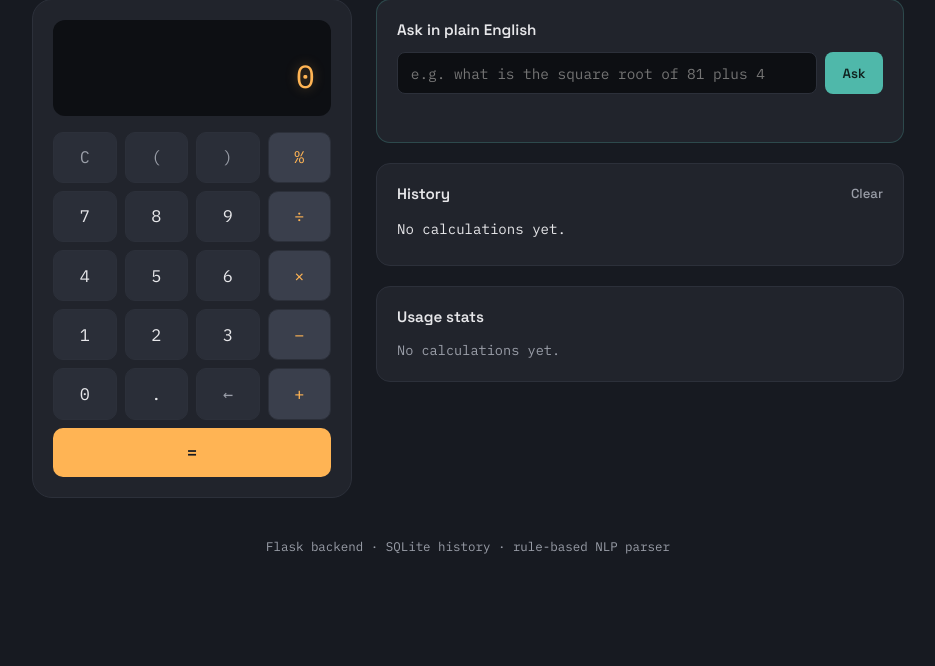
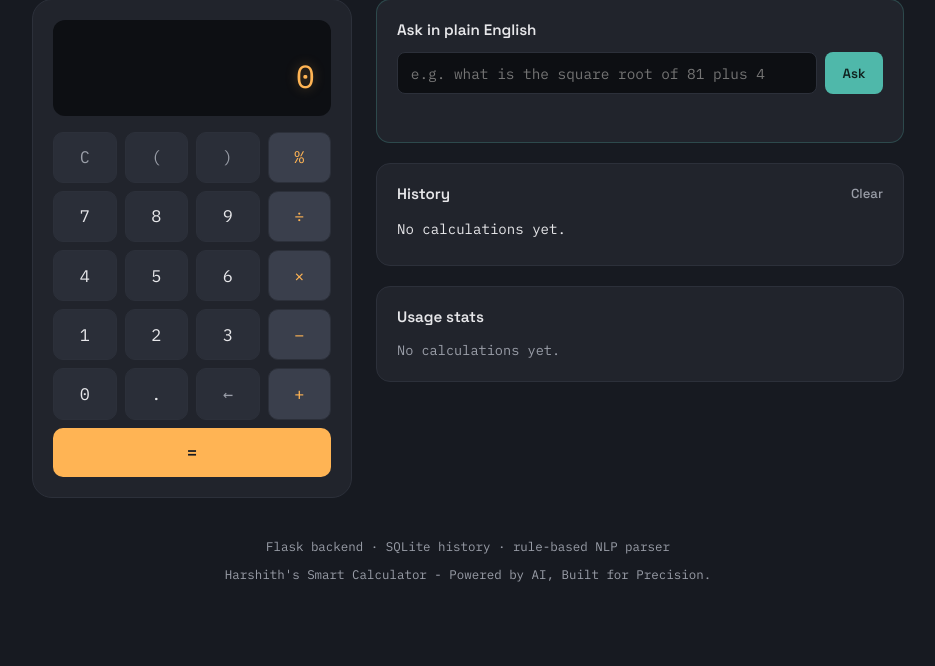
Before and after one commit to Harshith2110/smart-calculator, a Flask app: page / in a window 1280 px wide. Shown: the part 134-800 px from the top of the page, without its empty margins (172-1107 px from the left). Run offline with Flask 3, Linux system fonts and the light colour scheme; data that the repository does not hold is empty.

Commit message:
Update index.html

```diff
--- a/templates/index.html
+++ b/templates/index.html
@@ -86,6 +86,7 @@
 
     <footer class="page-footer">
       <p>Flask backend &middot; SQLite history &middot; rule-based NLP parser</p>
+      <p><bould>Harshith's Smart Calculator - Powered by AI, Built for Precision.</bould></p>
     </footer>
   </div>
 
```
